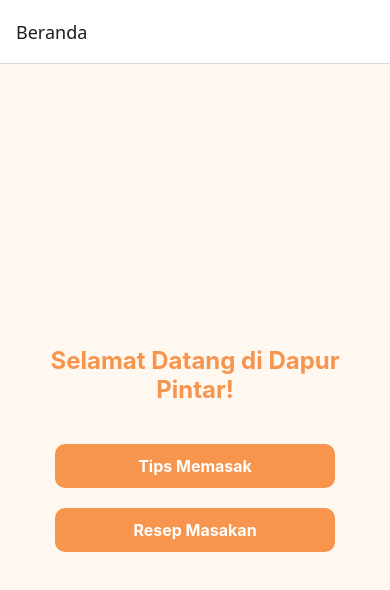
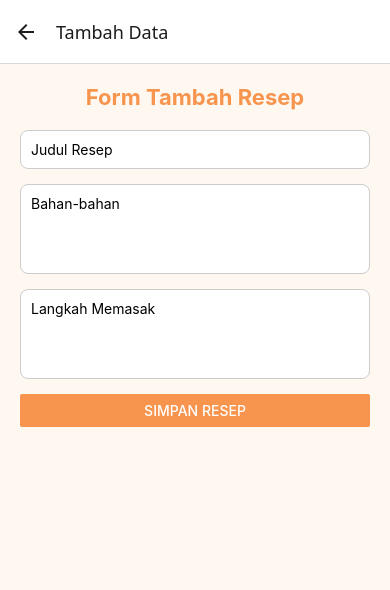
Before and after one commit to WafaGith/masakin, a React Native app: screen /Form in a window 390 px wide. Shown: the top 590 px of the page. Built offline with nearby package versions, Linux system fonts and the light colour scheme.

Commit message:
[BAB 5] NAVIGATION

```diff
--- a/App.jsx
+++ b/App.jsx
@@ -2,11 +2,12 @@ import React from "react";
 import { NavigationContainer } from "@react-navigation/native";
 import { createNativeStackNavigator } from "@react-navigation/native-stack";
 
-// Path disesuaikan dengan struktur folder kamu
+// Import screens
 import HomeScreen from "./src/components/HomeScreen";
 import CookingTipsScreen from "./src/components/CookingTipsScreen";
 import RecipeScreen from "./src/components/RecipeScreen";
-import RecipeListScreen from "./src/components/RecipeListScreen"; // ✅ Tambahan baru
+import RecipeListScreen from "./src/components/RecipeListScreen";
+import FormScreen from "./src/components/FormScreen"; // ✅ Tambahan screen form
 
 const Stack = createNativeStackNavigator();
 
@@ -31,8 +32,13 @@ export default function App() {
         />
         <Stack.Screen
           name="RecipeList"
-          component={RecipeListScreen} // ✅ Tambahan baru
+          component={RecipeListScreen}
           options={{ title: "Daftar Resep" }}
+        />
+        <Stack.Screen
+          name="Form"
+          component={FormScreen}
+          options={{ title: "Tambah Data" }}
         />
       </Stack.Navigator>
     </NavigationContainer>
--- /dev/null
+++ b/src/components/FormScreen.jsx
@@ -0,0 +1,76 @@
+import React, { useState } from "react";
+import { View, Text, TextInput, Button, StyleSheet, Alert, ScrollView } from "react-native";
+
+const FormScreen = () => {
+  const [judul, setJudul] = useState("");
+  const [bahan, setBahan] = useState("");
+  const [langkah, setLangkah] = useState("");
+
+  const handleSubmit = () => {
+    if (judul && bahan && langkah) {
+      Alert.alert("Resep Ditambahkan", `Judul: ${judul}`);
+      // Reset form
+      setJudul("");
+      setBahan("");
+      setLangkah("");
+    } else {
+      Alert.alert("Error", "Mohon lengkapi semua field.");
+    }
+  };
+
+  return (
+    <ScrollView contentContainerStyle={styles.container}>
+      <Text style={styles.title}>Form Tambah Resep</Text>
+
+      <TextInput
+        style={styles.input}
+        placeholder="Judul Resep"
+        value={judul}
+        onChangeText={setJudul}
+      />
+      <TextInput
+        style={styles.input}
+        placeholder="Bahan-bahan"
+        multiline
+        numberOfLines={4}
+        value={bahan}
+        onChangeText={setBahan}
+      />
+      <TextInput
+        style={styles.input}
+        placeholder="Langkah Memasak"
+        multiline
+        numberOfLines={4}
+        value={langkah}
+        onChangeText={setLangkah}
+      />
+
+      <Button title="Simpan Resep" onPress={handleSubmit} color="#F7944D" />
+    </ScrollView>
+  );
+};
+
+export default FormScreen;
+
+const styles = StyleSheet.create({
+  container: {
+    padding: 20,
+    backgroundColor: "#FFF8F0",
+    flexGrow: 1,
+  },
+  title: {
+    fontSize: 22,
+    fontWeight: "bold",
+    color: "#F7944D",
+    marginBottom: 20,
+    textAlign: "center",
+  },
+  input: {
+    borderWidth: 1,
+    borderColor: "#ccc",
+    borderRadius: 8,
+    padding: 10,
+    marginBottom: 15,
+    backgroundColor: "#fff",
+  },
+});
--- a/src/components/HomeScreen.jsx
+++ b/src/components/HomeScreen.jsx
@@ -10,6 +10,11 @@ const HomeScreen = ({ navigation }) => {
       <Pressable style={styles.button} onPress={() => navigation.navigate("CookingTips")}>
         <Text style={styles.buttonText}>Tips Memasak</Text>
       </Pressable>
+
+<Pressable style={styles.button} onPress={() => navigation.navigate("Form")}>
+  <Text style={styles.buttonText}>Tambah Data</Text>
+</Pressable>
+
 
       <Pressable style={styles.button} onPress={() => navigation.navigate("Recipe")}>
         <Text style={styles.buttonText}>Resep Masakan</Text>
```
